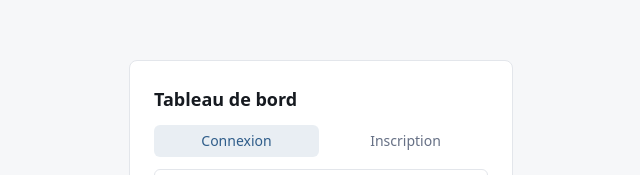
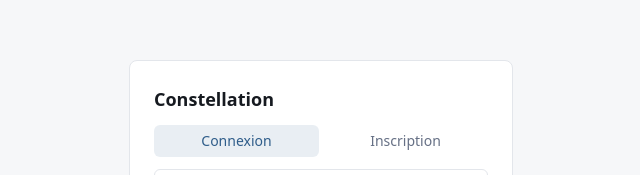
Before and after one commit to Pajamhara/Constellation, a React (Vite) app: page / in a window 1280 px wide. Shown: the part 187-362 px from the top of the page, without its empty margins (319-959 px from the left). Built offline with nearby package versions, Linux system fonts and the light colour scheme.

Commit message:
Change header text from 'Tableau de bord' to 'Constellation'

```diff
--- a/src/components/AuthGate.tsx
+++ b/src/components/AuthGate.tsx
@@ -117,7 +117,7 @@ function Gate({ client, children }: { client: SupabaseClient; children: ReactNod
   return (
     <Shell>
       <form onSubmit={submit} className={`${card} w-full max-w-sm space-y-3 p-6`}>
-        <h1 className="text-lg font-semibold">{mode === "reset" ? "Mot de passe oublié" : "Tableau de bord"}</h1>
+        <h1 className="text-lg font-semibold">{mode === "reset" ? "Mot de passe oublié" : "Constellation"}</h1>
         {mode === "reset"
           ? <p className="text-sm text-muted dark:text-night-muted">Saisissez votre e-mail : nous vous envoyons {RESET_BY_CODE ? "un code" : "un lien"} pour choisir un nouveau mot de passe.</p>
           : <div className="flex gap-1">{tab("in", "Connexion")}{tab("up", "Inscription")}</div>}
```
